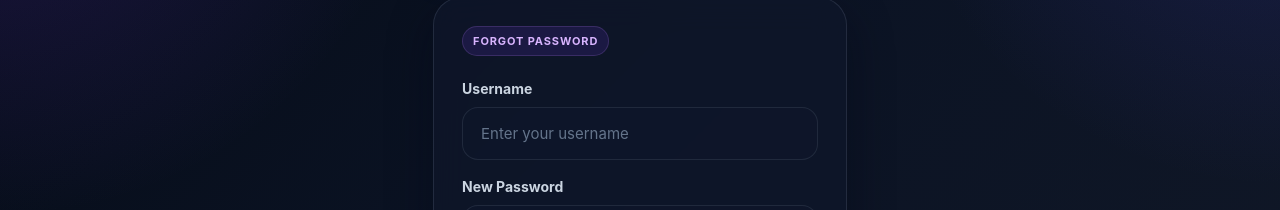
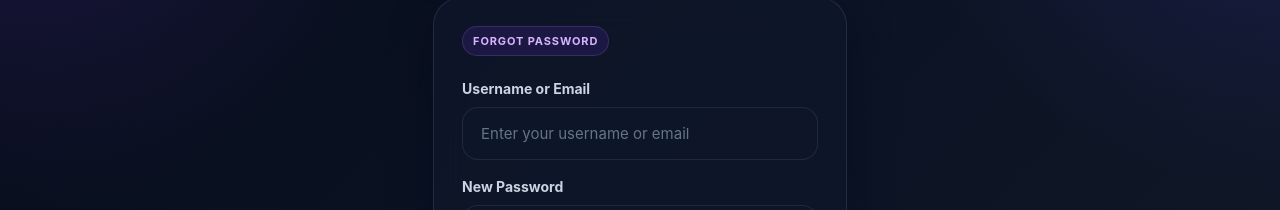
Before and after one commit to TheArisAngelo/Reddit-Client, a React (Create React App) app in the folder reddit-client/: page /forgot-password in a window 1280 px wide. Shown: the part 206-416 px from the top of the page. Built offline with nearby package versions, Linux system fonts and the light colour scheme.

Commit message:
added email for the ForgotPassword.js as well

```diff
--- a/reddit-client/src/ForgotPassword.js
+++ b/reddit-client/src/ForgotPassword.js
@@ -8,7 +8,7 @@ export default function ForgotPassword() {
   const navigate = useNavigate();
 
   const [formData, setFormData] = useState({
-    username: "",
+    identifier: "",
     newPassword: "",
     confirmPassword: "",
   });
@@ -33,17 +33,22 @@ export default function ForgotPassword() {
   const handleSubmit = async (event) => {
     event.preventDefault();
 
-    const username = formData.username.trim();
+    const identifier = formData.identifier.trim();
     const newPassword = formData.newPassword.trim();
     const confirmPassword = formData.confirmPassword.trim();
 
-    if (!username) {
-      setError("Please enter your username.");
+    if (!identifier) {
+      setError("Please enter your username or email.");
       return;
     }
 
     if (!newPassword) {
       setError("Please enter a new password.");
+      return;
+    }
+
+    if (newPassword.length < 4) {
+      setError("Password must be at least 4 characters.");
       return;
     }
 
@@ -59,7 +64,7 @@ export default function ForgotPassword() {
 
     try {
       await axios.post("http://localhost:5000/api/auth/reset-password", {
-        username,
+        identifier,
         newPassword,
       });
 
@@ -93,12 +98,12 @@ export default function ForgotPassword() {
 
             <form className="create-form" onSubmit={handleSubmit}>
               <label className="create-field">
-                <span>Username</span>
+                <span>Username or Email</span>
                 <input
                   type="text"
-                  name="username"
-                  placeholder="Enter your username"
-                  value={formData.username}
+                  name="identifier"
+                  placeholder="Enter your username or email"
+                  value={formData.identifier}
                   onChange={handleChange}
                 />
               </label>
```
Also changed, not shown: 1 other file (tests, documents, lock files or other folders).
